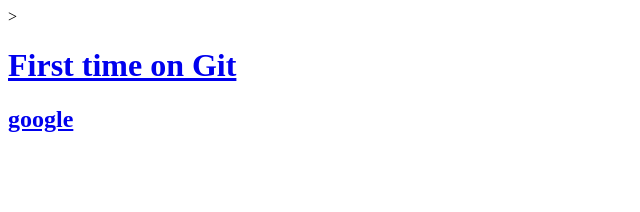
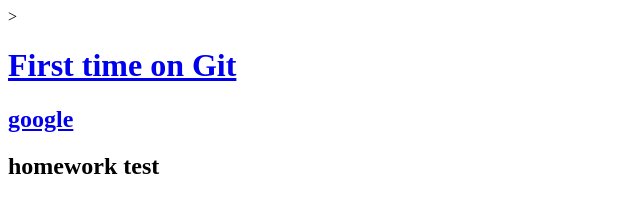
Before and after one commit to bwaltergraphics/my-first-repositiory, a plain HTML site: page test_git.htm in a window 1280 px wide. Shown: the whole page, without its empty margins (0-640 px from the left). Drawn offline with Linux system fonts and the light colour scheme.

Commit message:
added additional copy

```diff
--- a/test_git.htm
+++ b/test_git.htm
@@ -7,7 +7,7 @@
     <body>
         <a href="http://www.williamwaltergraphicdesign"><h1>First time on Git</h1></a>
         <a href="google.com"><h2>google</h2></a>
-
+            <h2>homework test</h2>
     </body>
 
 
```
